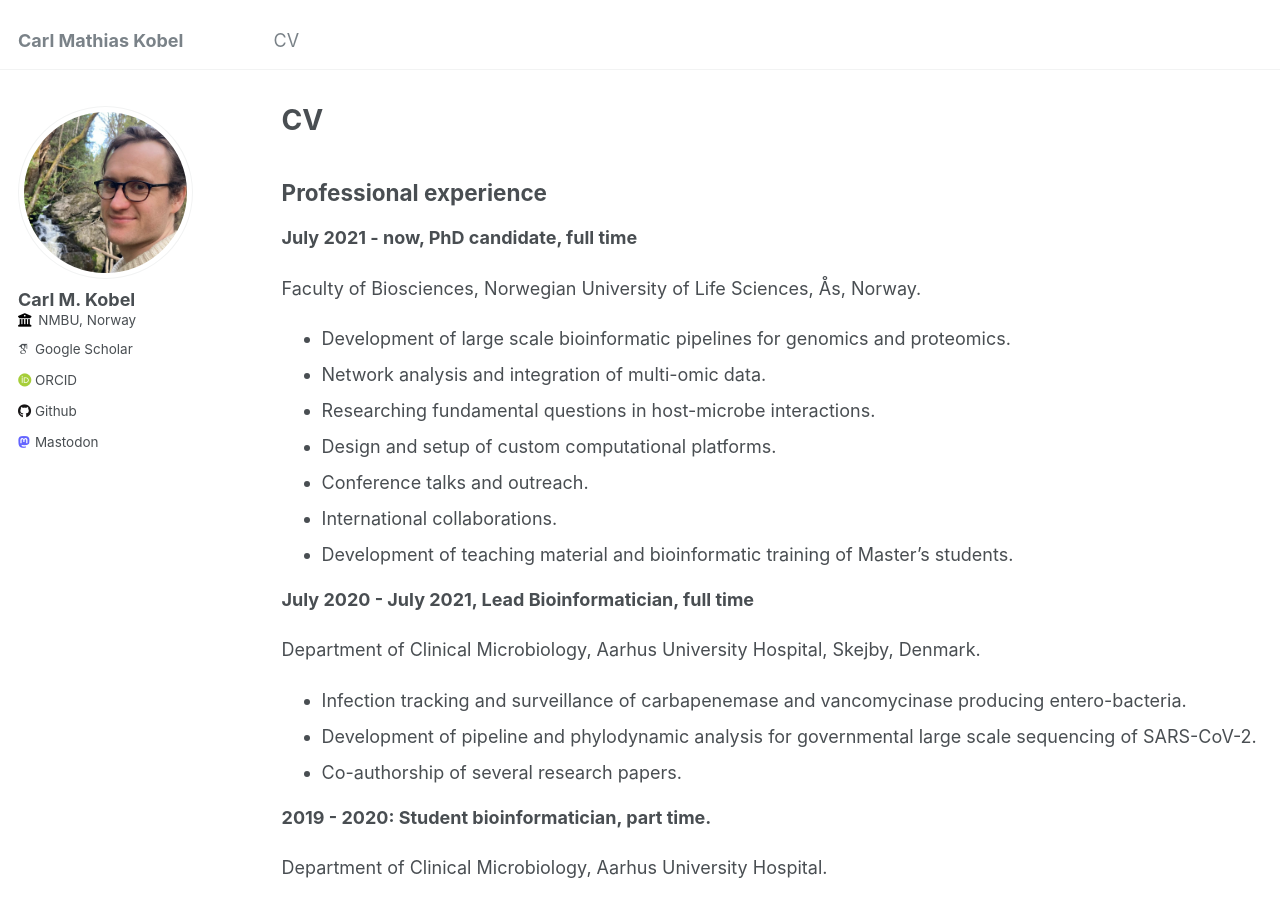
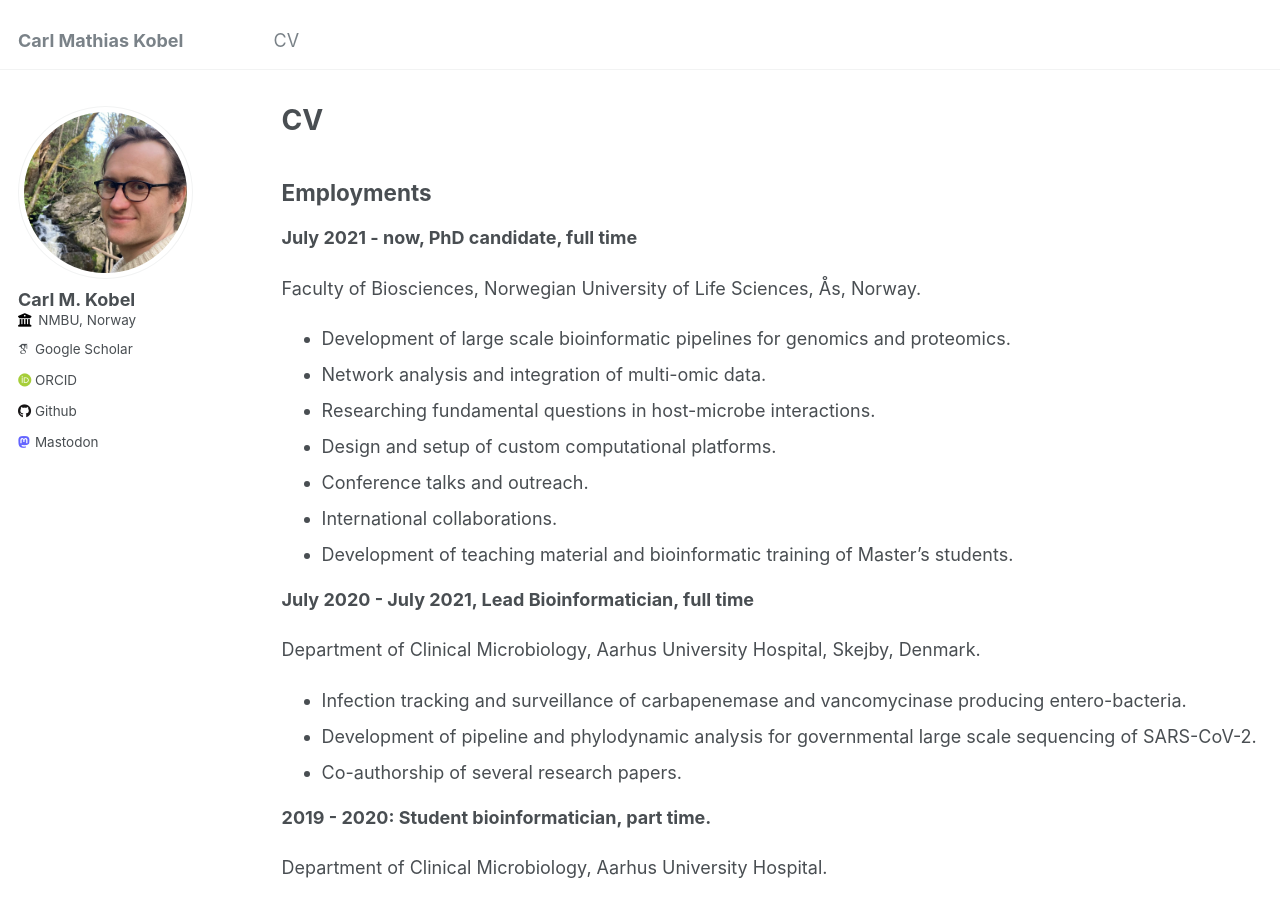
Before and after one commit to cmkobel/cmkobel.github.io, a Jekyll site: the page built from _pages/cv.md, in a window 1280 px wide and 900 px high. Built offline with Jekyll 4.4.1, drawn with Linux system fonts in a browser that asks for light colours; some web fonts are replaced.

Commit message:
Update cv.md

```diff
--- a/_pages/cv.md
+++ b/_pages/cv.md
@@ -12,7 +12,7 @@ redirect_from:
 
 
 
-## Professional experience
+## Employments
 
 **July 2021 - now, PhD candidate, full time**
 
```
